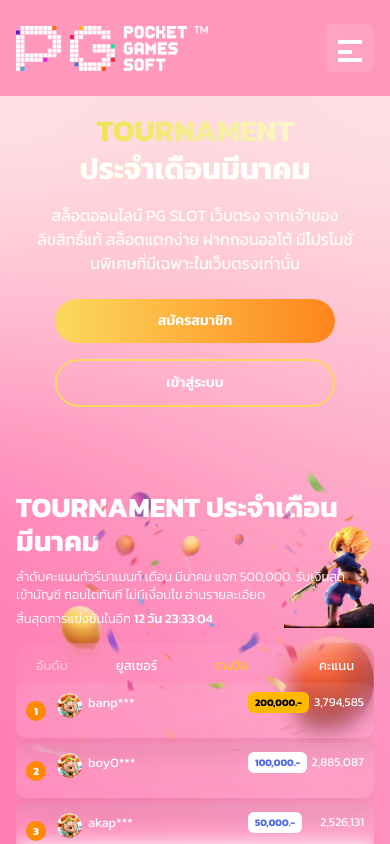
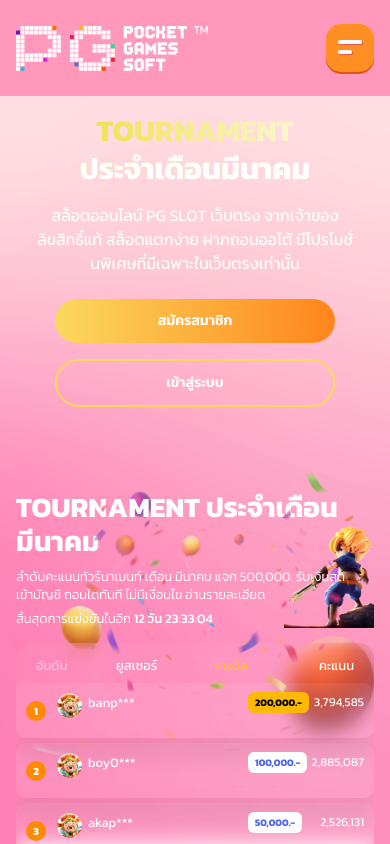
Before and after one commit to zhshimanto/PgTo, a Nuxt app: page / in a window 390 px wide. Shown: the top 844 px of the page. Built offline with nearby package versions, Linux system fonts and the light colour scheme.

Commit message:
Mobile Header Fix

```diff
--- a/components/AppHeader.vue
+++ b/components/AppHeader.vue
@@ -18,14 +18,10 @@
           </nav>
 
           <!-- Mobile Menu Button -->
-          <button @click="toggleMenu" class="md:hidden relative z-50 w-12 h-12 flex items-center justify-center bg-white/10 rounded-lg" aria-label="Toggle Menu">
+          <button @click="toggleMenu" class="md:hidden relative z-50 w-12 h-12 flex items-center justify-center bg-[rgb(255_142_35)] rounded-[15px] shadow-[0_2px_0_#e4500f]" aria-label="Toggle Menu">
             <div class="w-6 h-6 relative flex items-center">
-              <span class="absolute w-full h-[4px] bg-white transition-all duration-300 left-0"
-                :class="{ 'top-[14px] -rotate-45': isMenuOpen, 'top-1': !isMenuOpen }"></span>
-              <span class="absolute w-[60%] h-[4px] bg-white transition-opacity duration-300 left-0"
-                :class="{ 'opacity-0': isMenuOpen, 'top-[14px]': !isMenuOpen }"></span>
-              <span class="absolute w-full h-[4px] bg-white transition-all duration-300 left-0"
-                :class="{ 'top-[14px] rotate-45': isMenuOpen, 'top-[22px]': !isMenuOpen }"></span>
+              <span class="absolute w-full h-[4px] bg-white left-0 top-1 rounded-[50px] shadow-[1px_1px_1px_#de5454]"></span>
+              <span class="absolute w-[60%] h-[4px] bg-white left-0 top-[14px] rounded-[50px] shadow-[1px_1px_1px_#de5454]"></span>
             </div>
           </button>
         </div>
@@ -41,7 +37,7 @@
 
     <!-- Mobile Menu -->
     <nav
-      class="fixed top-0 right-0 w-[300px] min-h-screen bg-[#ff98ba] border-l-[10px] border-white transform transition-all duration-500 ease-in-out z-50 md:hidden"
+      class="fixed top-0 right-0 w-[300px] h-screen bg-[#ff98ba] border-l-[10px] border-white transform transition-transform duration-300 ease-in-out z-[60] md:hidden overflow-y-auto"
       :class="{ 'translate-x-0': isMenuOpen, 'translate-x-full': !isMenuOpen }"
     >
       <div class="pt-8 px-4">
@@ -66,8 +62,7 @@
 </template>
 
 <script setup>
-import { ref, onMounted } from 'vue'
-import { gsap } from 'gsap'
+import { ref } from 'vue'
 
 const isMenuOpen = ref(false)
 const menuItems = [
@@ -93,15 +88,7 @@
   document.body.style.overflow = ''
 }
 
-onMounted(() => {
-  // Initialize GSAP animations
-  gsap.from('nav', {
-    y: -100,
-    opacity: 0,
-    duration: 1,
-    ease: 'power2.out'
-  })
-})
+
 </script>
 
 <style scoped>
```
